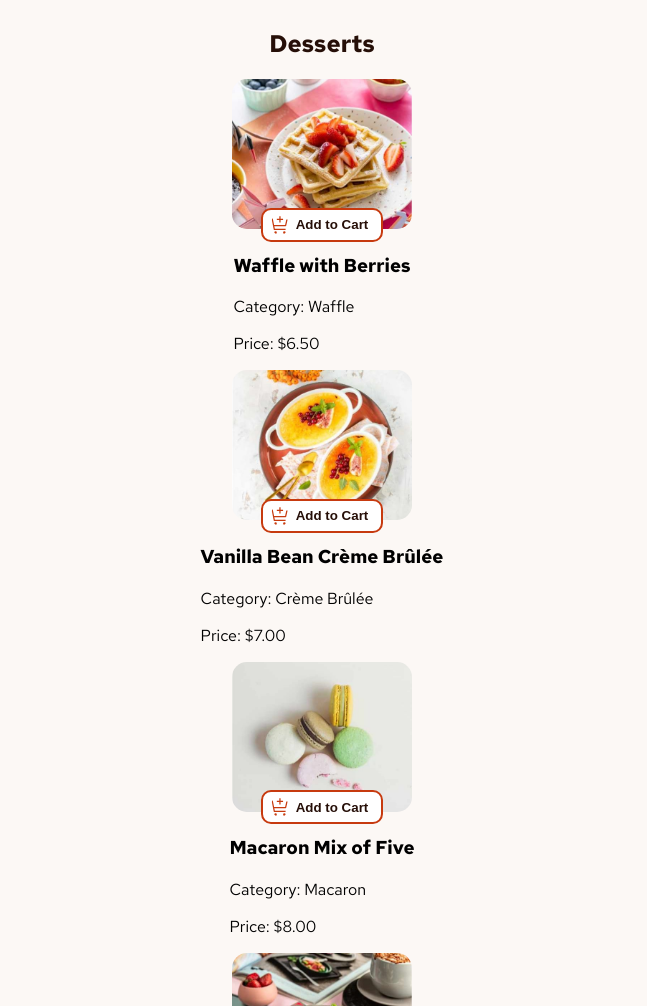
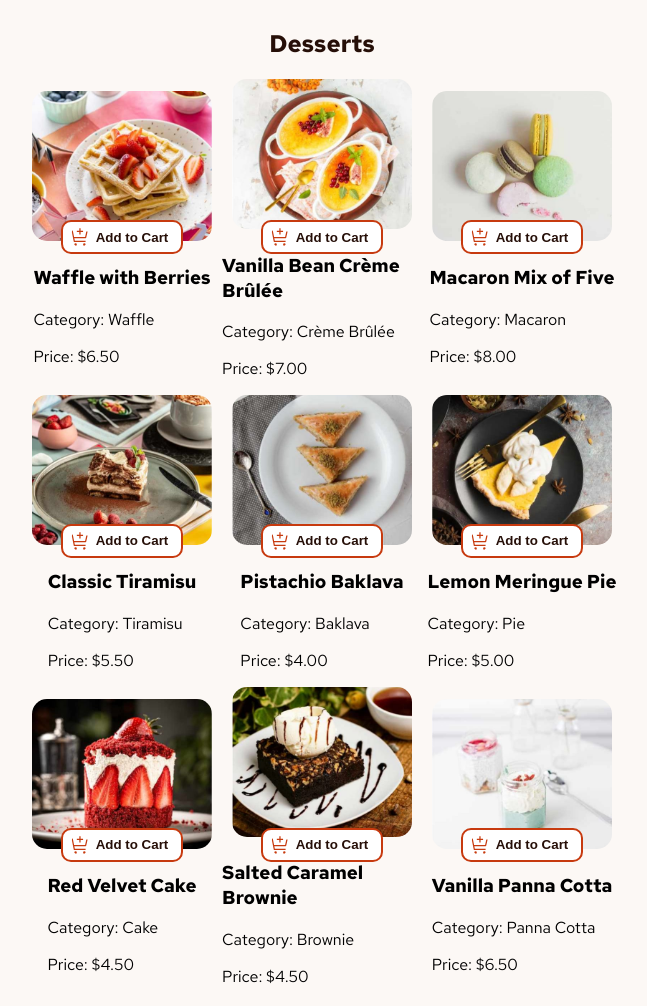
Before and after one commit to BuhleMtshali/shopping-cart, a plain HTML site: page index.html in a window 1280 px wide. Shown: the top 1006 px of the page, without its empty margins (318-965 px from the left). Drawn offline with Linux system fonts and the light colour scheme.

Commit message:
updated the app.css

```diff
--- a/app.css
+++ b/app.css
@@ -70,3 +70,8 @@ button {
   align-items: center; /* centers horizontally */
   justify-content: center; /* centers vertically if needed */
 }
+.menu-container {
+  width: 600px;
+  display: grid;
+  grid-template-columns: repeat(auto-fit, minmax(200px, 1fr));
+}
```
